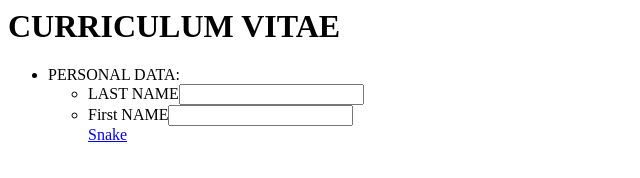
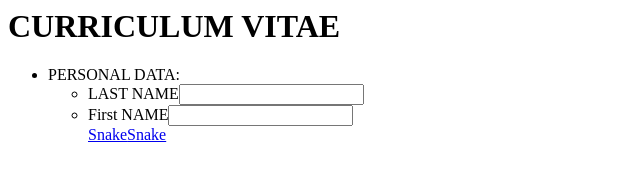
Before and after one commit to alvaromascarenhas97/creative, a plain HTML site: page index.html in a window 1280 px wide. Shown: the full height of the page, 0-640 px from the left. Drawn offline with Linux system fonts and the light colour scheme.

Commit message:
Update index.html

```diff
--- a/index.html
+++ b/index.html
@@ -9,7 +9,7 @@
 			<ul>
 				<li><td>LAST NAME</td><td><input type="text"></td></li>
 				<li><td>First NAME</td><td><input type="text"></td></li>
-				<a href=snake.html>Snake</a>
+				<a href=snake.html>Snake</a><a href=calc.html>Snake</a>
 			</ul>
 		</ul>
 	</body>
```
